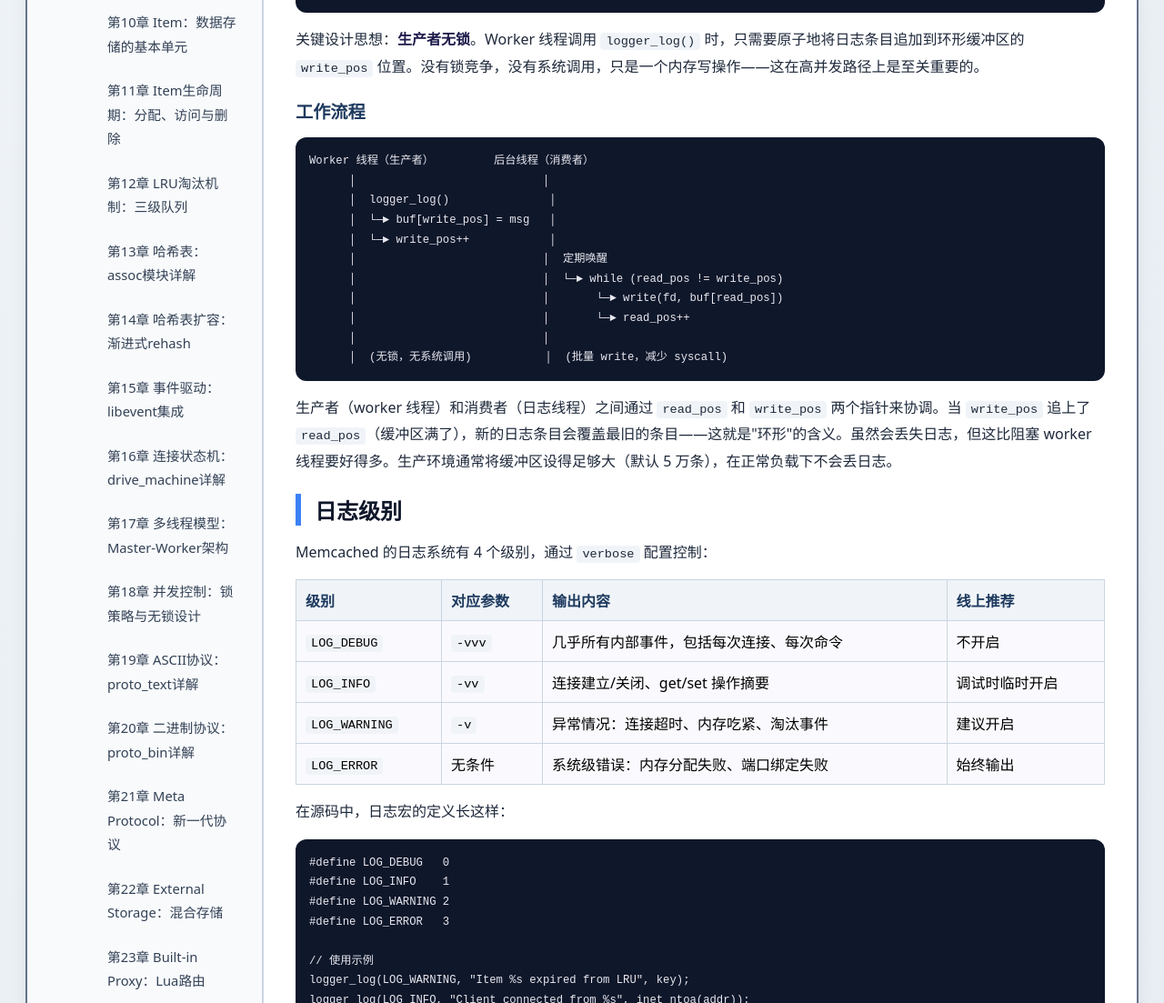
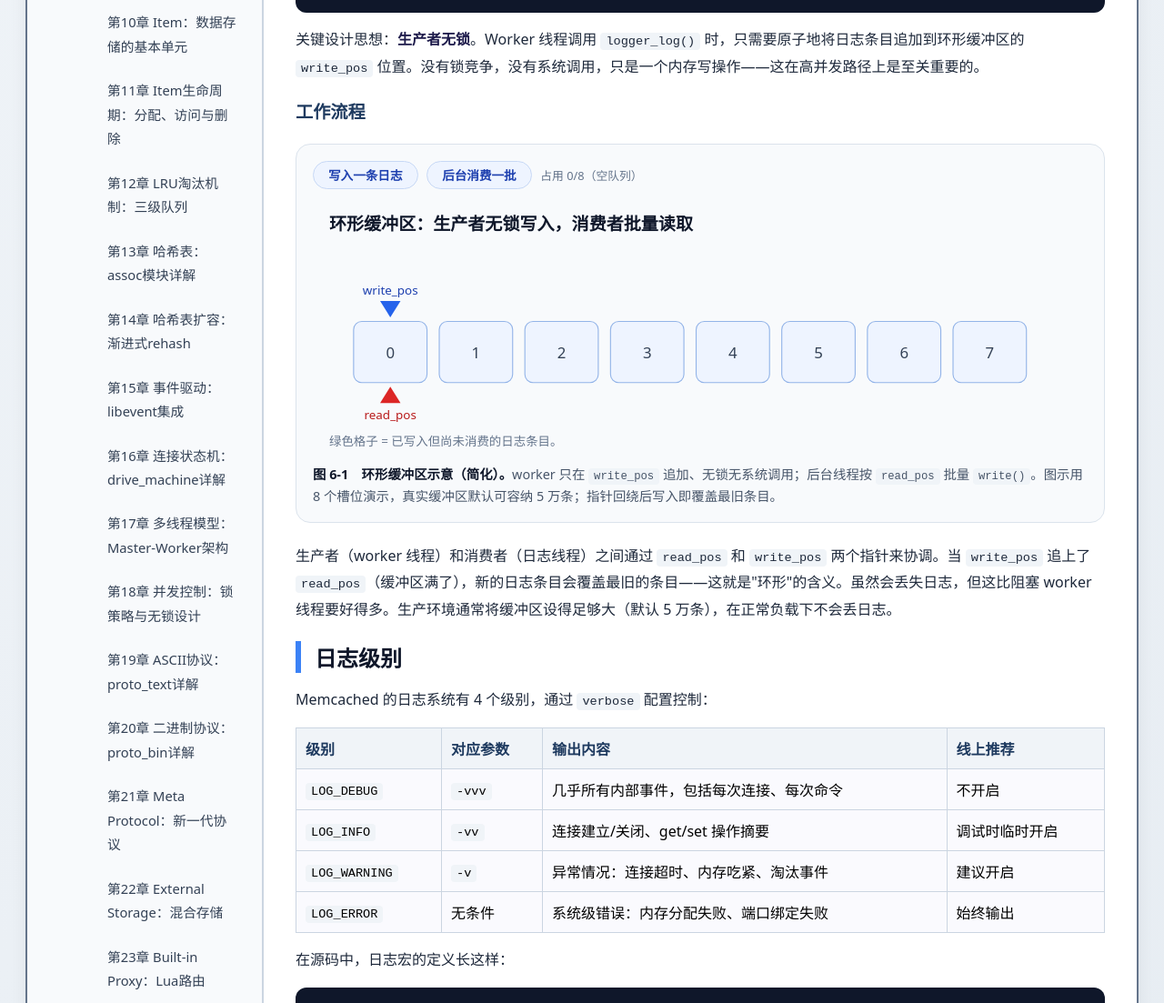
Before and after one commit to 1998x-stack/memcached-source-analysis-tutorial, a plain HTML site: page 06.html in a window 1280 px wide. Shown: the part 830-1933 px from the top of the page at 91% size. Drawn offline with Linux system fonts and the light colour scheme.

Commit message:
feat(memcached-source-analysis-tutorial): 第6章用可交互环形缓冲图替换 ASCII 示意
- 语义化 nav/main 结构
- 新增图 6-1 logger 环形缓冲区，写入/消费按钮实时演示读写指针
- figcaption 注明为 8 槽位简化演示

```diff
--- a/06.html
+++ b/06.html
@@ -5,11 +5,35 @@
     <meta name="viewport" content="width=device-width, initial-scale=1.0, maximum-scale=1.5, user-scalable=yes">
     <title>第6章 日志与统计系统</title>
     <link rel="stylesheet" href="theme.css">
+    <style>
+        pre { overflow-x: auto; max-width: 100%; }
+        .double-border { max-width: 1400px; margin: 0 auto; }
+        .main-content { min-width: 0; }
+        figure.diagram {
+            margin: 22px 0; padding: 16px 18px; background: #f8fafc;
+            border: 1px solid #dbe3ec; border-radius: 16px; overflow-x: auto;
+        }
+        figure.diagram svg { display: block; width: 100%; height: auto; min-width: 560px; }
+        figure.diagram figcaption { margin-top: 10px; font-size: .9rem; color: #475569; line-height: 1.65; }
+        figure.diagram figcaption strong { color: #0f172a; }
+        .figure-controls { display: flex; gap: .6rem; align-items: center; flex-wrap: wrap; margin: .1rem 0 .7rem; }
+        .figure-controls button {
+            font: inherit; font-size: .85rem; font-weight: 600; cursor: pointer;
+            color: #1e40af; background: #eef4ff; border: 1px solid #c7d8f5;
+            border-radius: 30px; padding: .3rem 1rem;
+        }
+        .figure-controls button:hover { background: #dbe8ff; }
+        .figure-controls button:focus-visible, a:focus-visible { outline: 3px solid #2563eb; outline-offset: 2px; }
+        .diagram-note { font-size: .8rem; color: #64748b; }
+        #ringSvg .cell { transition: fill .15s; }
+        #ringSvg .cell.on { fill: #bbf7d0; stroke: #4ade80; }
+        @media (max-width: 768px) { .container { grid-template-columns: 1fr; } .main-content { padding: 18px 14px; } }
+    </style>
 </head>
 <body>
 <div class="double-border">
 <div class="container">
-    <div class="sidebar">
+    <nav class="sidebar" aria-label="课程章节导航">
         <h3>⚙️ 课程目录</h3>
         <ul class="chapter-list">
             <li><a href="01.html">第1章 为什么要读Memcached源码</a></li>
@@ -41,8 +65,8 @@
             <li><a href="27.html">第27章 Memcached的未来与社区生态</a></li>
             <li><a href="28.html">第28章 综合项目：手写Mini-Memcached</a></li>
         </ul>
-    </div>
-    <div class="main-content">
+    </nav>
+    <main class="main-content">
         <h1>第6章 日志与统计系统</h1>
 
         <p>大家好，我是你们的讲师。想象一个场景：你的线上 Memcached 集群突然延迟飙升，QPS 骤降——你第一步会做什么？我猜你会先 <code>telnet localhost 11211</code> 然后敲一句 <code>stats</code>。没错，统计数据就是运维人员的"生命线"。这一章我们就来看看 Memcached 的日志与统计系统——它们分别是 <code>logger.c</code> 和 <code>stats.c</code> 两个模块。</p>
@@ -72,17 +96,62 @@
 
         <h3>工作流程</h3>
 
-        <pre><code>Worker 线程（生产者）         后台线程（消费者）
-      │                            │
-      │  logger_log()               │
-      │  └─► buf[write_pos] = msg   │
-      │  └─► write_pos++            │
-      │                            │  定期唤醒
-      │                            │  └─► while (read_pos != write_pos)
-      │                            │       └─► write(fd, buf[read_pos])
-      │                            │       └─► read_pos++
-      │                            │
-      │  (无锁，无系统调用)           │  (批量 write，减少 syscall)</code></pre>
+                <figure class="diagram" id="fig-ring">
+            <div class="figure-controls">
+                <button type="button" id="ringWrite">写入一条日志</button>
+                <button type="button" id="ringRead">后台消费一批</button>
+                <span class="diagram-note" id="ringStat">占用 0/8</span>
+            </div>
+            <svg id="ringSvg" viewBox="0 0 760 250" role="img" aria-labelledby="rgTitle rgDesc" xmlns="http://www.w3.org/2000/svg">
+                <title id="rgTitle">logger 环形缓冲区与读写指针</title>
+                <desc id="rgDesc">worker 线程在 write_pos 处写入日志条目，后台线程从 read_pos 处批量消费；write_pos 追上 read_pos 时覆盖最旧条目。</desc>
+                <text x="16" y="30" font-size="17" font-weight="700" fill="#0f172a">环形缓冲区：生产者无锁写入，消费者批量读取</text>
+                <g id="ringCells">
+                    <rect class="cell" data-i="0" x="40" y="120" width="72" height="60" rx="8" fill="#eef4ff" stroke="#93b4e8"/><text x="76" y="156" font-size="15" text-anchor="middle" fill="#334155">0</text>
+                    <rect class="cell" data-i="1" x="124" y="120" width="72" height="60" rx="8" fill="#eef4ff" stroke="#93b4e8"/><text x="160" y="156" font-size="15" text-anchor="middle" fill="#334155">1</text>
+                    <rect class="cell" data-i="2" x="208" y="120" width="72" height="60" rx="8" fill="#eef4ff" stroke="#93b4e8"/><text x="244" y="156" font-size="15" text-anchor="middle" fill="#334155">2</text>
+                    <rect class="cell" data-i="3" x="292" y="120" width="72" height="60" rx="8" fill="#eef4ff" stroke="#93b4e8"/><text x="328" y="156" font-size="15" text-anchor="middle" fill="#334155">3</text>
+                    <rect class="cell" data-i="4" x="376" y="120" width="72" height="60" rx="8" fill="#eef4ff" stroke="#93b4e8"/><text x="412" y="156" font-size="15" text-anchor="middle" fill="#334155">4</text>
+                    <rect class="cell" data-i="5" x="460" y="120" width="72" height="60" rx="8" fill="#eef4ff" stroke="#93b4e8"/><text x="496" y="156" font-size="15" text-anchor="middle" fill="#334155">5</text>
+                    <rect class="cell" data-i="6" x="544" y="120" width="72" height="60" rx="8" fill="#eef4ff" stroke="#93b4e8"/><text x="580" y="156" font-size="15" text-anchor="middle" fill="#334155">6</text>
+                    <rect class="cell" data-i="7" x="628" y="120" width="72" height="60" rx="8" fill="#eef4ff" stroke="#93b4e8"/><text x="664" y="156" font-size="15" text-anchor="middle" fill="#334155">7</text>
+                </g>
+                <g id="wMarker" transform="translate(0,0)"><polygon points="76,116 66,100 86,100" fill="#2563eb"/><text x="76" y="94" font-size="12" text-anchor="middle" fill="#1e40af">write_pos</text></g>
+                <g id="rMarker" transform="translate(0,0)"><polygon points="76,184 66,200 86,200" fill="#dc2626"/><text x="76" y="216" font-size="12" text-anchor="middle" fill="#b91c1c">read_pos</text></g>
+                <text x="16" y="242" font-size="12" fill="#64748b">绿色格子 = 已写入但尚未消费的日志条目。</text>
+            </svg>
+            <figcaption><strong>图 6-1　环形缓冲区示意（简化）。</strong>worker 只在 <code>write_pos</code> 追加、无锁无系统调用；后台线程按 <code>read_pos</code> 批量 <code>write()</code>。图示用 8 个槽位演示，真实缓冲区默认可容纳 5 万条；指针回绕后写入即覆盖最旧条目。</figcaption>
+        </figure>
+        <script>
+            (function () {
+                var N = 8, W = 0, R = 0;
+                var wm = document.getElementById('wMarker');
+                var rm = document.getElementById('rMarker');
+                var stat = document.getElementById('ringStat');
+                var cells = [].slice.call(document.querySelectorAll('#ringSvg .cell'));
+                if (!wm || !rm || !stat || !cells.length) { return; }
+                function count() { return (W - R + N) % N; }
+                function render() {
+                    var c = count();
+                    cells.forEach(function (el, i) {
+                        el.classList.toggle('on', ((i - R + N) % N) < c);
+                    });
+                    wm.setAttribute('transform', 'translate(' + ((W % N) * 84) + ',0)');
+                    rm.setAttribute('transform', 'translate(' + ((R % N) * 84) + ',0)');
+                    stat.textContent = '占用 ' + c + '/' + N + (c === 0 ? '（空队列）' : '');
+                }
+                document.getElementById('ringWrite').addEventListener('click', function () {
+                    if (count() >= N - 1) { R = (R + 1) % N; }
+                    W = (W + 1) % N;
+                    render();
+                });
+                document.getElementById('ringRead').addEventListener('click', function () {
+                    if (count() > 0) { R = (R + 1) % N; }
+                    render();
+                });
+                render();
+            })();
+        </script>
 
         <p>生产者（worker 线程）和消费者（日志线程）之间通过 <code>read_pos</code> 和 <code>write_pos</code> 两个指针来协调。当 <code>write_pos</code> 追上了 <code>read_pos</code>（缓冲区满了），新的日志条目会覆盖最旧的条目——这就是"环形"的含义。虽然会丢失日志，但这比阻塞 worker 线程要好得多。生产环境通常将缓冲区设得足够大（默认 5 万条），在正常负载下不会丢日志。</p>
 
@@ -300,7 +369,7 @@ STATS_UNLOCK();
             <a href="index.html">📖 返回目录</a>
             <a href="07.html">下一章 →</a>
         </div>
-    </div>
+    </main>
 </div>
 </div>
 </body>
```
